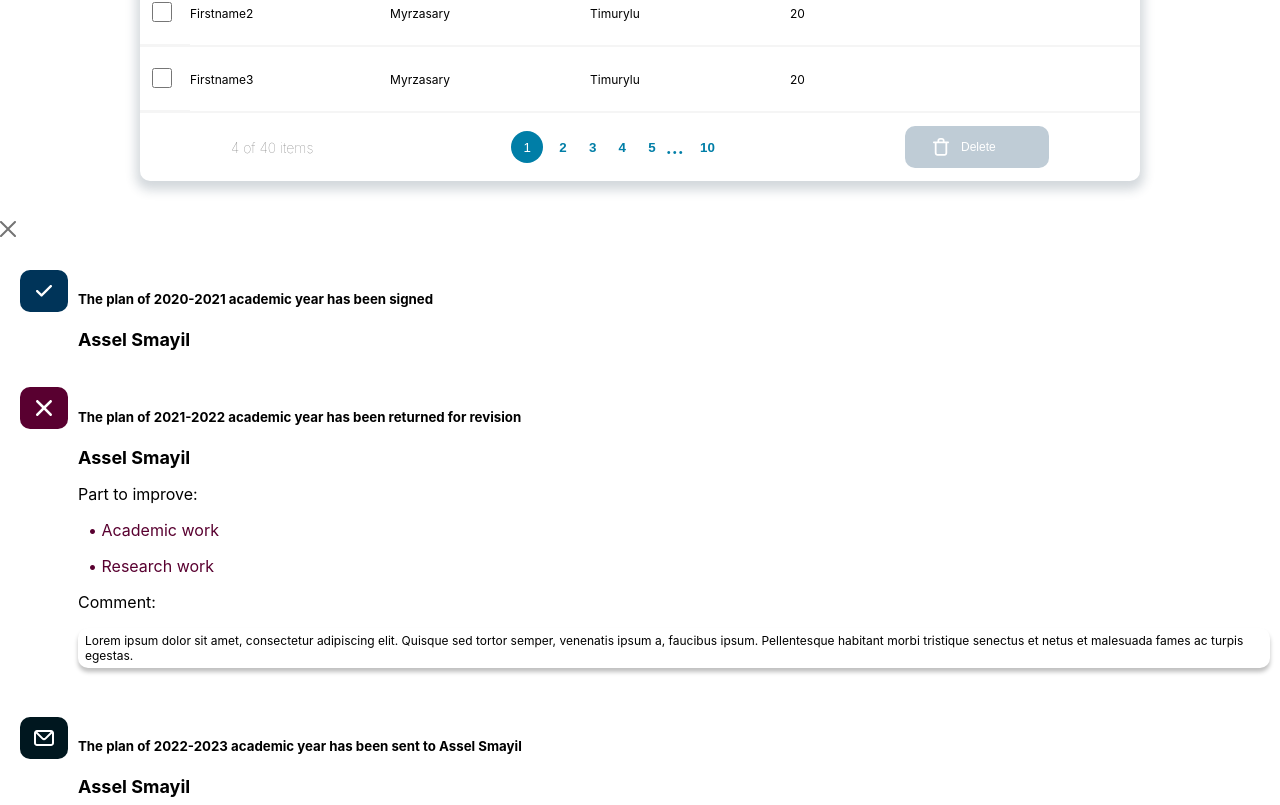
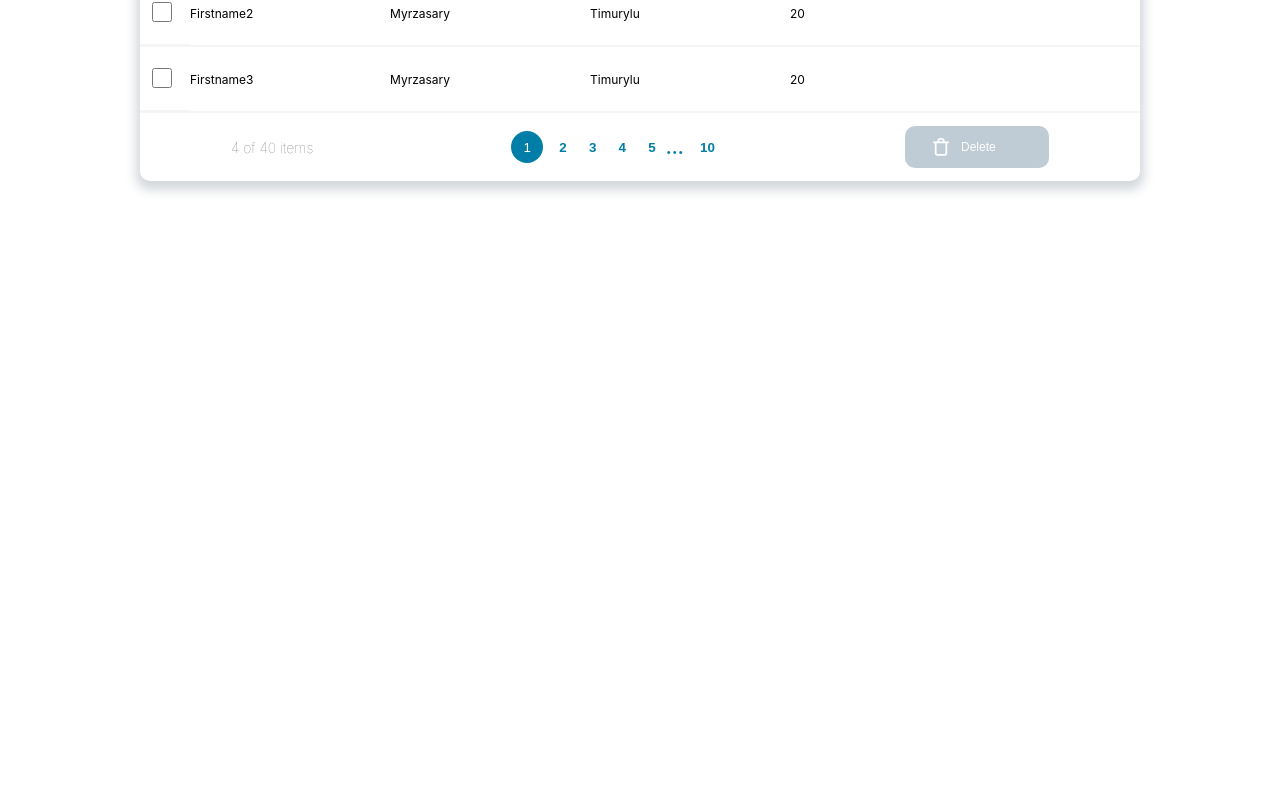
Before and after one commit to kanatbkeeep/diploma, a React (Create React App) app: page / in a window 1280 px wide. Shown: the part 780-1585 px from the top of the page. After the commit the page ends 1001 px from the top, so only its background shows below. Built offline with nearby package versions, Linux system fonts and the light colour scheme.

Commit message:
notification

```diff
--- a/src/components/Notification/Notification.tsx
+++ b/src/components/Notification/Notification.tsx
@@ -1,4 +1,4 @@
-import React, {FC, useEffect, useMemo, useState} from "react";
+import React, {FC, useEffect, useMemo, useRef, useState} from "react";
 import Cross from "../../assets/icon/cross.svg"
 import CrossIcon from "../../assets/icon/notification/cross.svg"
 import TickIcon from "../../assets/icon/notification/tick.svg"
@@ -11,6 +11,22 @@ interface Props {
 
 const Notification: FC<Props> = ({open, onModalStateChanged}) => {
     const [opened, setOpened]: any = useState(!!open);
+    const boxRef = useRef<HTMLDivElement>(null);
+
+    useEffect(() => {
+        window.onclick = (event: MouseEvent) => {
+            const target = event.target as HTMLDivElement
+                | HTMLInputElement
+                | HTMLParagraphElement
+                | HTMLButtonElement
+                | HTMLHeadingElement;
+
+            if (!target?.contains(boxRef.current) && target !== boxRef.current) {
+                setOpened(false);
+            }
+        }
+    }, []);
+
     useEffect(() => {
         onModalStateChanged?.(opened);
     }, [opened]);
@@ -41,7 +57,7 @@ const Notification: FC<Props> = ({open, onModalStateChanged}) => {
 
     return (
         <>
-            <section className={opened ? 'notification' : 'notificationClosed'}>
+            <div ref={boxRef} className={opened ? 'notification' : 'notification notificationClosed'}>
                 <div onClick={() => setOpened(false)}><img src={Cross} alt={'cross'}/></div>
                 {notificationList?.map((notification: any) => {
                     return <>
@@ -70,7 +86,7 @@ const Notification: FC<Props> = ({open, onModalStateChanged}) => {
                         </div>
                     </>
                 })}
-            </section>
+            </div>
         </>
     )
 }
--- a/src/style/common.scss
+++ b/src/style/common.scss
@@ -433,7 +433,7 @@ body {
 }
 
 .notificationClosed {
-  right: -430px;
+  right: -490px;
 }
 
 .notificationItem {
```
